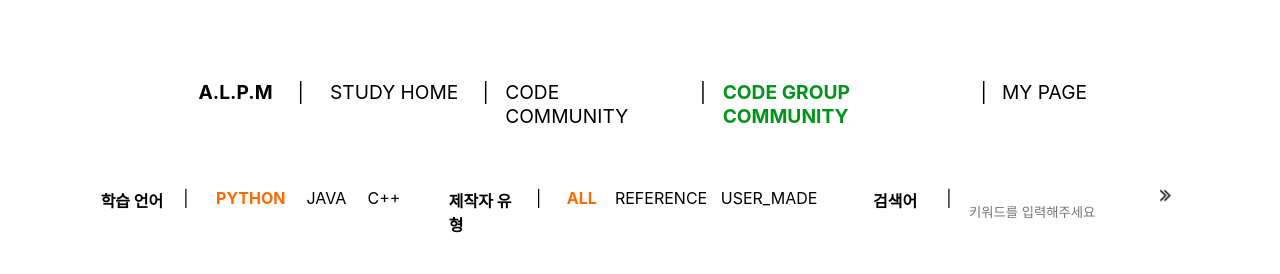
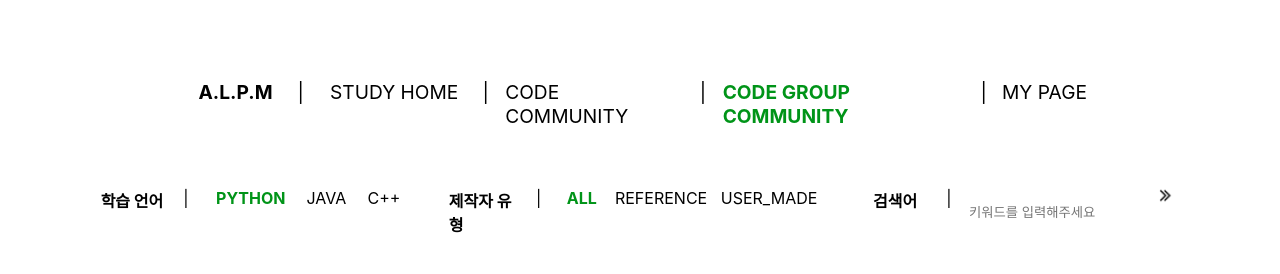
Before and after one commit to AL-PM/ALPM-web, a React (Create React App) app: page /codegroup in a window 1280 px wide. Shown: the top 274 px of the page. Built offline with nearby package versions, Linux system fonts and the light colour scheme.

Commit message:
[MOD] ETC 커뮤니티 검색바 사이트별 색상 자동 변경 함수 추가

```diff
--- a/src/Etc/CommunitySearchBar/CommunitySearchBar.jsx
+++ b/src/Etc/CommunitySearchBar/CommunitySearchBar.jsx
@@ -2,23 +2,26 @@ import React from "react";
 import CodeSearchIcon from "./img/SearchIcon.png";
 import './CommunitySearchBar.css';
 
-function CommunitySearchBar({ secondTag, language, setlanguage, reference, setreference, setkeword, searchkeyword}){
+function CommunitySearchBar({secondTag, language, setlanguage, reference, setreference, setkeword, searchkeyword}){
     function searchButton(){
         console.log({secondTag, language, reference, searchkeyword});
+    }
+    function colorInvertor(secondTag){
+        return secondTag === "코드 유형" ? "#FF6B00" : "#009418";
     }
     return(
         <div id="CommunitySearchBar">
             <span id = "SearchBarSetting" >학습 언어</span>
             <span>|</span>
-            <span onClick={()=> setlanguage("PYTHON")} style={{fontWeight:language==="PYTHON" ? "bold" : "normal", color:language==="PYTHON" ? "#FF6B00" : "black"}} >PYTHON </span>
-            <span onClick={()=> setlanguage("JAVA")} style={{fontWeight:language==="JAVA" ? "bold" : "normal", color:language==="JAVA" ? "#FF6B00" : "black"}} >JAVA</span>
-            <span onClick={()=> setlanguage("C++")} style={{fontWeight:language==="C++" ? "bold" : "normal", color:language==="C++" ? "#FF6B00" : "black"}} >C++</span>
+            <span onClick={()=> setlanguage("PYTHON")} style={{fontWeight:language==="PYTHON" ? "bold" : "normal", color:language==="PYTHON" ? colorInvertor(secondTag) : "black"}} >PYTHON </span>
+            <span onClick={()=> setlanguage("JAVA")} style={{fontWeight:language==="JAVA" ? "bold" : "normal", color:language==="JAVA" ? colorInvertor(secondTag) : "black"}} >JAVA</span>
+            <span onClick={()=> setlanguage("C++")} style={{fontWeight:language==="C++" ? "bold" : "normal", color:language==="C++" ? colorInvertor(secondTag) : "black"}} >C++</span>
             <span></span>
             <span id = "SearchBarSetting" >{secondTag}</span>
             <span>|</span>
-            <span onClick={()=> setreference("ALL")} style={{fontWeight:reference==="ALL" ? "bold" : "normal", color:reference==="ALL" ? "#FF6B00" : "black"}} >ALL</span>
-            <span onClick={()=> setreference("REFERENCE")} style={{fontWeight:reference==="REFERENCE" ? "bold" : "normal", color:reference==="REFERENCE" ? "#FF6B00" : "black"}} >REFERENCE</span>
-            <span onClick={()=> setreference("USER_MADE")} style={{fontWeight:reference==="USER_MADE" ? "bold" : "normal", color:reference==="USER_MADE" ? "#FF6B00" : "black"}} >USER_MADE</span>
+            <span onClick={()=> setreference("ALL")} style={{fontWeight:reference==="ALL" ? "bold" : "normal", color:reference==="ALL" ? colorInvertor(secondTag) : "black"}} >ALL</span>
+            <span onClick={()=> setreference("REFERENCE")} style={{fontWeight:reference==="REFERENCE" ? "bold" : "normal", color:reference==="REFERENCE" ? colorInvertor(secondTag) : "black"}} >REFERENCE</span>
+            <span onClick={()=> setreference("USER_MADE")} style={{fontWeight:reference==="USER_MADE" ? "bold" : "normal", color:reference==="USER_MADE" ? colorInvertor(secondTag) : "black"}} >USER_MADE</span>
             <span></span>
             <span id = "SearchBarSetting" >검색어</span>
             <span>|</span>
```
